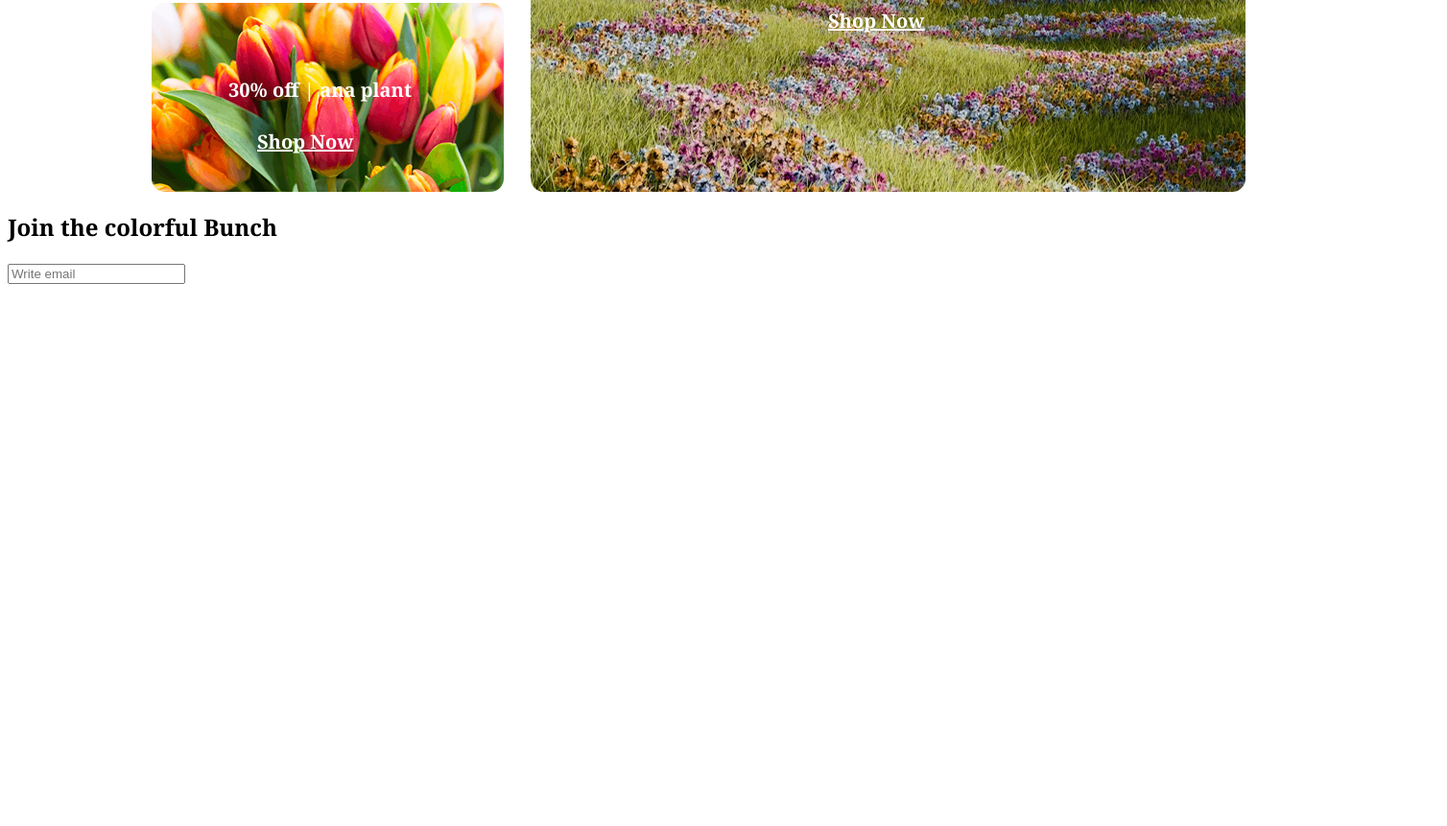
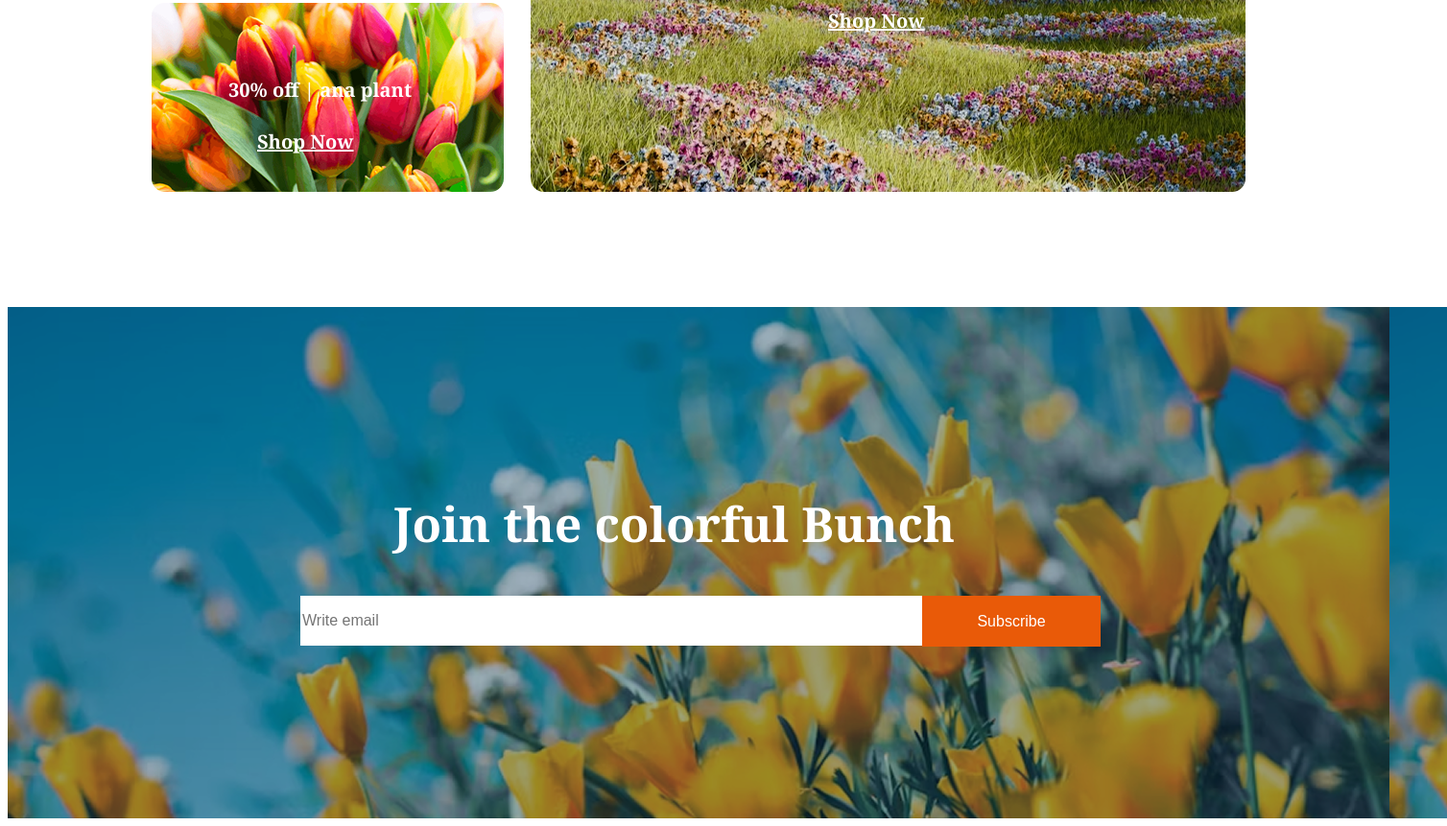
Before and after one commit to shohan2011/programming-hero-assignment-2, a plain HTML site: page index.html in a window 1280 px wide. Shown: the part 3810-4671 px from the top of the page at 96% size, 1508 px wide, since content can reach past the window. Before the commit the page ends 4363 px from the top, so only its background shows below. Drawn offline with Linux system fonts and the light colour scheme.

Commit message:
complete the join section

```diff
--- a/index.html
+++ b/index.html
@@ -205,8 +205,13 @@ Indulge your senses with the beauty and fragrance of our fresh flower shop. From
     </section>
     <footer>
 <div class="join-section">
+    <div class="join-section-text">
     <h2 class="join-section-title">Join the colorful Bunch</h2>
+    <div class="join-section-all-inputs">
     <input class="join-section-input" placeholder="Write email" type="email" name="" id="">
+    <button class="join-section-btn">Subscribe</button>
+    </div>
+    </div>
 </div>
 
 
--- a/style.css
+++ b/style.css
@@ -316,3 +316,49 @@ color: white;
 .deals-section-info{
     margin-top: 133px;
 }
+/* styling join section */
+.join-section{
+    background-image: url(./assets/news-letter-bg.png);
+    height: 533px;
+    width: 1500px;
+    margin-top: 120px;
+}
+.join-section-input{
+
+    border: none;
+    width: 644px;
+    height: 50px;
+    color: white;
+    font-size: 16px;
+    font-weight: 400;
+}
+.join-section-btn{
+
+    border: none;
+    width: 186px;
+    height: 53px;
+    background-color: #E95A08;
+    color: white;
+    font-size: 16px;
+    font-weight: 400;
+
+}
+.join-section-all-inputs{
+    gap: 0;
+    margin: 0;
+    display: flex;
+     margin-left: 305px;
+}
+.join-section-title{
+    font-size: 50px;
+    font-weight: bold;
+    color: white;
+    display: flex;
+    justify-content: center;
+   margin-left: 250px;
+
+}
+.join-section-text{
+    display: inline-table;
+    margin-top: 150px;
+}
```
